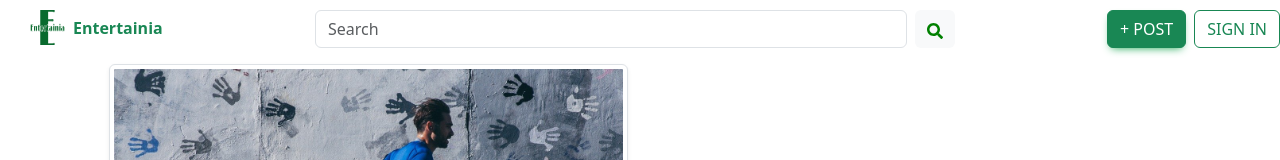
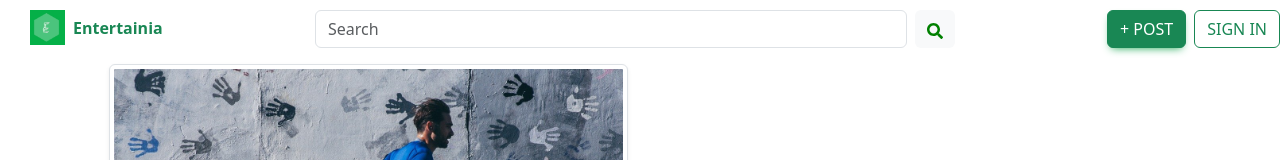
Before and after one commit to hypnosw/Entertainia, a React (Create React App) app: page / in a window 1280 px wide. Shown: the top 160 px of the page. Built offline with nearby package versions, Linux system fonts and the light colour scheme; no server answers.

Commit message:
change logo

```diff
--- a/src/Components/HeadBar/index.js
+++ b/src/Components/HeadBar/index.js
@@ -15,7 +15,7 @@ const Headbar = () => {
       <div>
         <Link className="navbar-brand mt-2 mt-lg-0" to="/home">
           <img
-            src="../entertainia-transparent.png"
+            src="../entertainialogo.png"
             width="35"
             height="35"
             class="d-inline-block align-top me-2"
```
